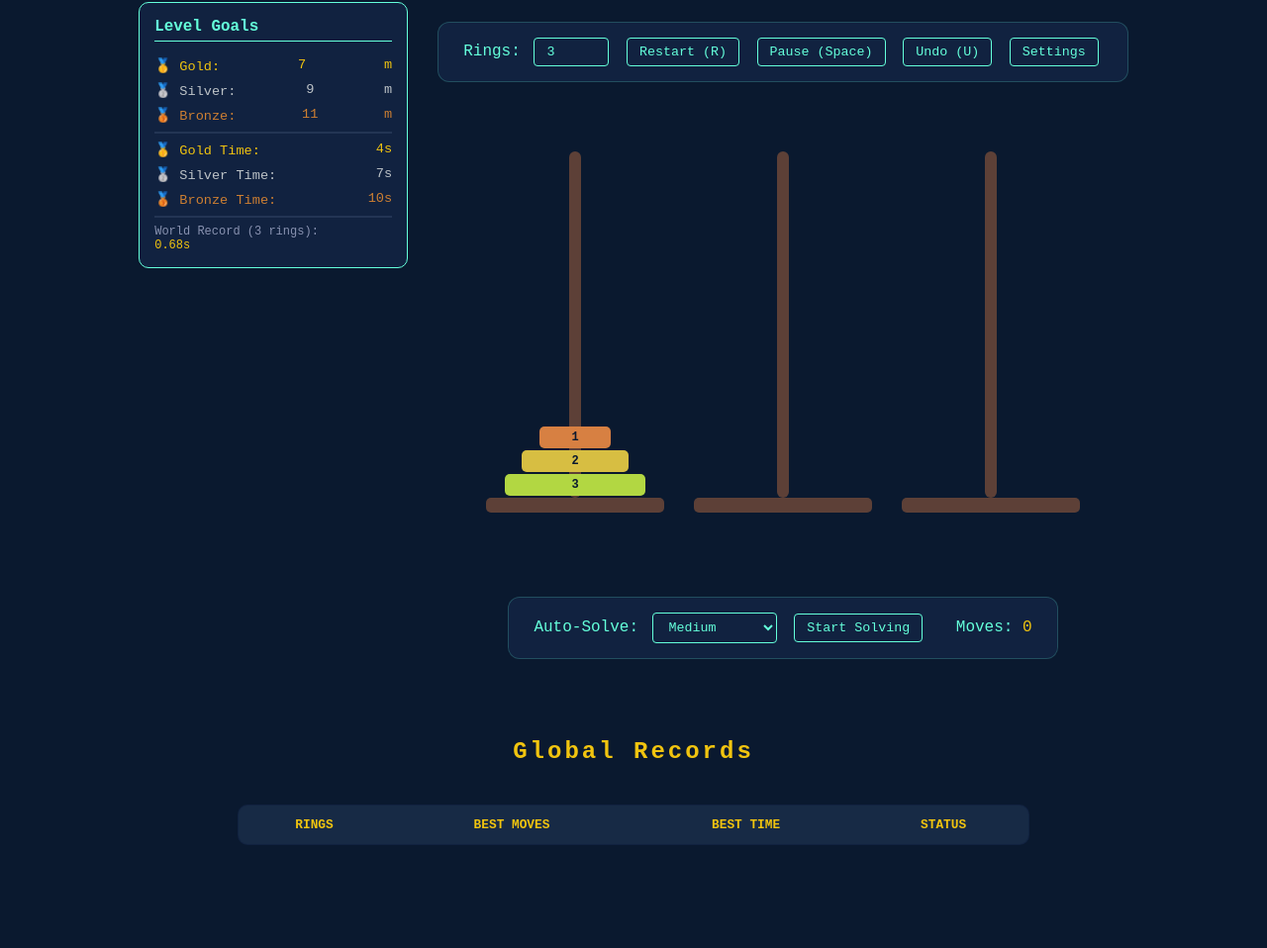
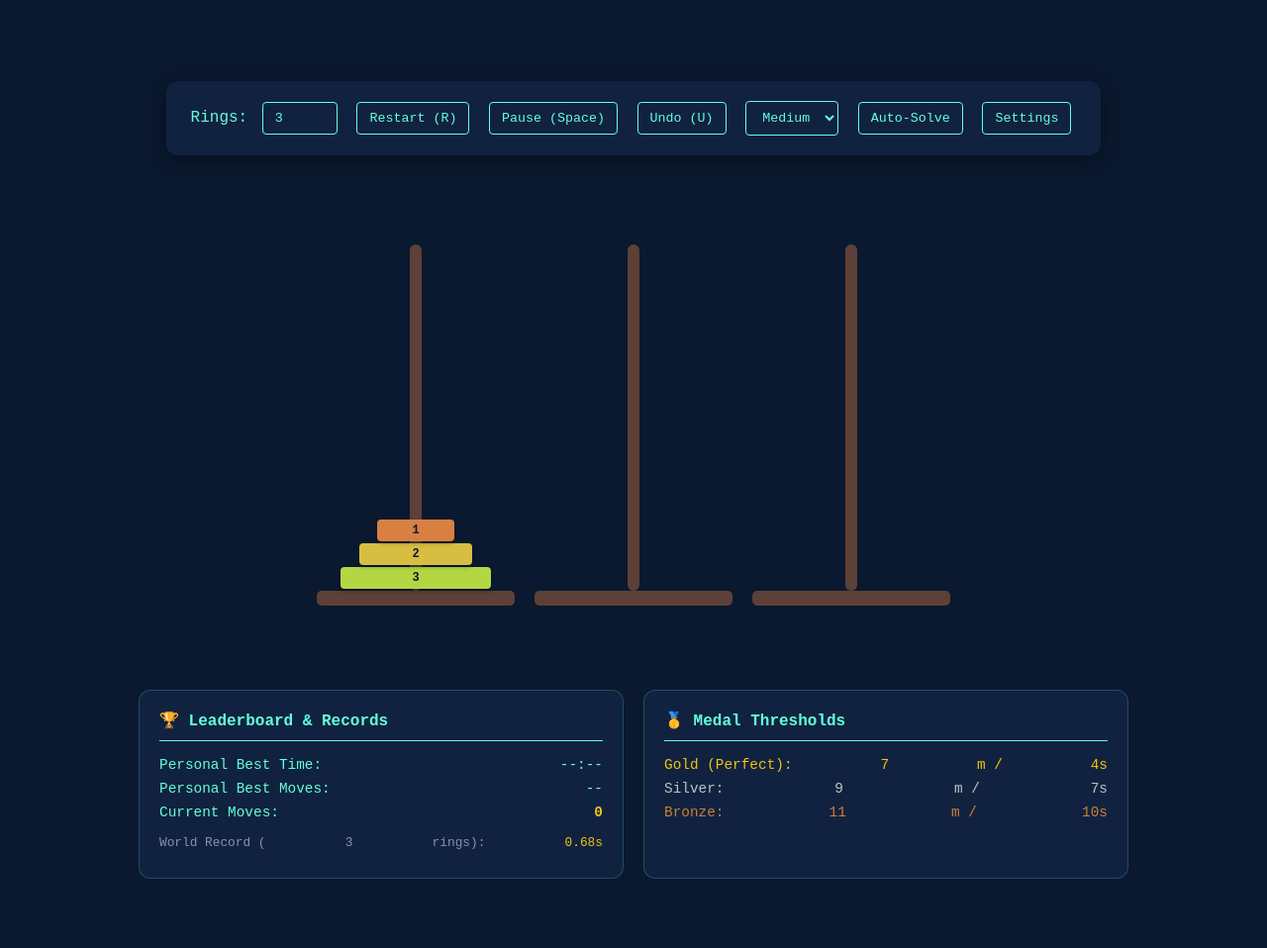
Before and after one commit to aanyaukil/TowerofHanoi, a plain HTML site: page index.html in a window 1280 px wide. Shown: the part 102-1060 px from the top of the page at 99% size. Before the commit the page ends 1006 px from the top, so only its background shows below. Drawn offline with Linux system fonts and the light colour scheme.

Commit message:
Update index.html

```diff
--- a/index.html
+++ b/index.html
@@ -2,7 +2,7 @@
 <html lang="en">
 <head>
   <meta charset="UTF-8">
-  <title>Tower of Hanoi - Grand Master</title>
+  <title>Tower of Hanoi - Pro Edition</title>
   <style>
     :root {
       --wood: #5d4037;
@@ -15,58 +15,36 @@
     }
     body {
       font-family: 'Courier New', Courier, monospace;
+      text-align: center;
       background: var(--bg-color);
       color: var(--text-color);
       margin: 0;
-      display: flex;
-      flex-direction: column;
-      align-items: center;
-      min-height: 100vh;
+      padding: 20px;
       overflow-y: auto;
-      padding-bottom: 50px;
+      overflow-x: hidden;
     }
     h1 {
-      margin: 30px 0 10px 0;
+      margin: 20px 0;
       text-transform: uppercase;
       letter-spacing: 8px;
-      font-size: 3.5rem; /* Bigger Title */
+      font-size: 3rem;
+      color: var(--text-color);
       text-shadow: 0 0 10px rgba(100, 255, 218, 0.3);
     }
 
-    .main-wrapper {
+    .game-section {
       display: flex;
       flex-direction: column;
       align-items: center;
       width: 100%;
-      max-width: 1200px;
     }
 
-    .game-section {
-      display: flex;
-      justify-content: center;
-      align-items: flex-start;
-      gap: 30px;
-      margin-bottom: 40px;
-    }
-
-    /* Side Panel */
-    .side-panel {
-      width: 240px;
-      background: var(--accent);
-      padding: 15px;
-      border-radius: 10px;
-      text-align: left;
-      font-size: 0.85rem;
-      border: 1px solid var(--text-color);
-    }
-    .medal-item { margin: 8px 0; display: flex; justify-content: space-between; }
-
     .controls {
-      margin: 20px 0;
+      margin: 20px;
       padding: 15px 25px;
       background: var(--accent);
       border-radius: 12px;
-      border: 1px solid rgba(100, 255, 218, 0.2);
+      box-shadow: 0 4px 20px rgba(0,0,0,0.4);
     }
 
     .tower-container {
@@ -75,7 +53,8 @@
       align-items: flex-end;
       height: 400px;
       gap: 60px;
-      padding: 0 40px 40px 40px;
+      padding-bottom: 40px;
+      margin: 20px 0;
       transition: filter 0.3s, opacity 0.3s;
     }
 
@@ -84,45 +63,52 @@
     .blindfolded .tower-container:hover { filter: brightness(0.15); }
 
     .tower {
-      width: 150px; height: 350px; position: relative;
+      width: 160px; height: 350px; position: relative;
       display: flex; flex-direction: column-reverse; align-items: center; cursor: pointer;
     }
     .tower.selected { background: rgba(100, 255, 218, 0.1); border-radius: 15px; }
     .tower::before { content: ""; position: absolute; bottom: 0; width: 12px; height: 100%; background: var(--wood); border-radius: 6px; z-index: 1; }
-    .tower::after { content: ""; position: absolute; bottom: -15px; width: 180px; height: 15px; background: var(--wood); border-radius: 5px; }
+    .tower::after { content: ""; position: absolute; bottom: -15px; width: 200px; height: 15px; background: var(--wood); border-radius: 5px; }
 
-    .disc { height: 22px; margin-bottom: 2px; border-radius: 5px; color: #0a192f; text-align: center; line-height: 22px; font-size: 12px; font-weight: bold; z-index: 2; cursor: grab; }
+    .disc { height: 22px; margin-bottom: 2px; border-radius: 4px; color: #0a192f; text-align: center; line-height: 22px; font-size: 12px; font-weight: bold; z-index: 2; box-shadow: 0 2px 4px rgba(0,0,0,0.3); }
     .hide-numbers .disc { color: transparent; }
     .monochrome .disc { background: #ccd6f6 !important; color: #0a192f !important; border: 1px solid #8892b0; }
 
+    /* Dashboard Styling */
+    .dashboard {
+      display: grid;
+      grid-template-columns: repeat(auto-fit, minmax(300px, 1fr));
+      gap: 20px;
+      width: 90%;
+      max-width: 1000px;
+      margin-top: 40px;
+      padding-bottom: 50px;
+    }
+
+    .panel {
+      background: var(--accent);
+      padding: 20px;
+      border-radius: 12px;
+      border: 1px solid rgba(100, 255, 218, 0.2);
+      text-align: left;
+    }
+
+    .panel h3 { margin-top: 0; border-bottom: 1px solid var(--text-color); padding-bottom: 10px; font-size: 1rem; }
+    .stat-row { display: flex; justify-content: space-between; margin: 8px 0; font-size: 0.9rem; }
+
     button, input, select {
       background: transparent; border: 1px solid var(--text-color);
-      color: var(--text-color); padding: 6px 12px; border-radius: 4px;
-      cursor: pointer; margin: 0 4px; font-family: inherit;
+      color: var(--text-color); padding: 8px 12px; border-radius: 4px;
+      cursor: pointer; margin: 5px; font-family: inherit;
     }
     button:hover { background: var(--text-color); color: var(--bg-color); }
     select option { background: var(--accent); color: var(--text-color); }
 
-    #timer { position: fixed; top: 25px; right: 40px; font-size: 1.8rem; color: var(--gold); font-weight: bold; }
-    #message { margin: 15px 0; font-size: 1.4rem; color: var(--gold); font-weight: bold; min-height: 30px; }
-
-    /* Leaderboard Table */
-    .leaderboard {
-      width: 80%;
-      max-width: 800px;
-      background: var(--accent);
-      border-collapse: collapse;
-      margin-top: 20px;
-      border-radius: 10px;
-      overflow: hidden;
-      border: 1px solid rgba(100, 255, 218, 0.2);
-    }
-    .leaderboard th, .leaderboard td { padding: 12px; text-align: center; border-bottom: 1px solid #233554; }
-    .leaderboard th { background: #172a45; color: var(--gold); text-transform: uppercase; font-size: 0.8rem; }
-    .leaderboard tr:hover { background: rgba(100, 255, 218, 0.05); }
+    #timer { position: fixed; top: 20px; right: 20px; font-size: 1.5rem; color: var(--gold); background: rgba(10, 25, 47, 0.8); padding: 5px 15px; border-radius: 8px; }
+    #message { font-size: 1.3rem; height: 30px; color: var(--gold); font-weight: bold; margin: 10px 0; }
 
     #settingsModal { display: none; position: fixed; z-index: 1000; left: 0; top: 0; width: 100%; height: 100%; background-color: rgba(0,0,0,0.8); }
-    .modal-content { background-color: var(--accent); margin: 10% auto; padding: 30px; border: 1px solid var(--text-color); width: 400px; border-radius: 10px; position: relative; text-align: left; }
+    .modal-content { background-color: var(--accent); margin: 10% auto; padding: 25px; border: 1px solid var(--text-color); width: 400px; border-radius: 12px; position: relative; }
     .close-btn { position: absolute; top: 10px; right: 15px; font-size: 24px; cursor: pointer; color: var(--text-color); }
   </style>
 </head>
@@ -131,28 +117,24 @@
   <div id="timer">00:00</div>
   <h1>Tower of Hanoi</h1>
 
-  <div class="main-wrapper">
   <div class="game-section">
-      <div class="side-panel">
-        <h3 style="margin-top:0; border-bottom:1px solid #64ffda; padding-bottom:5px;">Level Goals</h3>
-        <div class="medal-item" style="color:var(--gold)"><span>🥇 Gold:</span> <span id="targetGoldMoves">--</span>m</div>
-        <div class="medal-item" style="color:var(--silver)"><span>🥈 Silver:</span> <span id="targetSilverMoves">--</span>m</div>
-        <div class="medal-item" style="color:var(--bronze)"><span>🥉 Bronze:</span> <span id="targetBronzeMoves">--</span>m</div>
-        <hr style="border:0.5px solid #233554;">
-        <div class="medal-item" style="color:var(--gold)"><span>🥇 Gold Time:</span> <span id="targetGoldTime">--</span></div>
-        <div class="medal-item" style="color:var(--silver)"><span>🥈 Silver Time:</span> <span id="targetSilverTime">--</span></div>
-        <div class="medal-item" style="color:var(--bronze)"><span>🥉 Bronze Time:</span> <span id="targetBronzeTime">--</span></div>
-        <hr style="border:0.5px solid #233554;">
-        <div style="font-size:0.75rem; color:#8892b0;">World Record (<span id="wrCount">3</span> rings):<br><span id="worldRecord" style="color:var(--gold)">--</span></div>
-      </div>
+    <div id="message"></div>
 
-      <div style="display:flex; flex-direction:column; align-items:center;">
     <div class="controls">
       <label>Rings: </label>
       <input type="number" id="discCount" value="3" min="3" max="15" style="width:50px;" onkeydown="if(event.key==='Enter') init()">
+
       <button onclick="init()">Restart (R)</button>
       <button onclick="togglePause()" id="pauseBtn">Pause (Space)</button>
       <button onclick="undoMove()">Undo (U)</button>
+
+      <select id="solveSpeed">
+        <option value="500">Slow</option>
+        <option value="200" selected>Medium</option>
+        <option value="50">Fast</option>
+      </select>
+      <button onclick="autoSolve()" id="solveBtn">Auto-Solve</button>
+
       <button onclick="toggleModal()">Settings</button>
     </div>
 
@@ -162,47 +144,36 @@
       <div class="tower" id="tower3" data-id="3"></div>
     </div>
 
-        <div id="message"></div>
-
-        <div class="controls" style="margin-top: 0;">
-          <label>Auto-Solve: </label>
-          <select id="solveSpeed">
-            <option value="500">Slow</option>
-            <option value="250" selected>Medium</option>
-            <option value="50">Fast</option>
-            <option value="5">Instantish</option>
-          </select>
-          <button onclick="autoSolve()" id="solveBtn">Start Solving</button>
-          <div style="display:inline-block; margin-left:20px;">Moves: <span id="moveCount" style="color:var(--gold)">0</span></div>
-        </div>
+    <div class="dashboard">
+      <div class="panel">
+        <h3>🏆 Leaderboard & Records</h3>
+        <div class="stat-row"><span>Personal Best Time:</span> <span id="recordTime">--:--</span></div>
+        <div class="stat-row"><span>Personal Best Moves:</span> <span id="recordMoves">--</span></div>
+        <div class="stat-row"><span>Current Moves:</span> <span id="moveCount" style="color: var(--gold); font-weight: bold;">0</span></div>
+        <div class="stat-row" style="margin-top:15px; font-size: 0.8rem; color: #8892b0;">
+          World Record (<span id="wrDiscCount">3</span> rings): <span id="worldRecord" style="color: var(--gold);">0.68s</span>
         </div>
       </div>
 
-    <h2 style="color:var(--gold); letter-spacing:3px;">Global Records</h2>
-    <table class="leaderboard">
-      <thead>
-        <tr>
-          <th>Rings</th>
-          <th>Best Moves</th>
-          <th>Best Time</th>
-          <th>Status</th>
-        </tr>
-      </thead>
-      <tbody id="recordTableBody">
-        </tbody>
-    </table>
+      <div class="panel">
+        <h3>🥇 Medal Thresholds</h3>
+        <div class="stat-row" style="color: var(--gold);"><span>Gold (Perfect):</span> <span id="targetGoldMoves">--</span>m / <span id="targetGoldTime">--</span></div>
+        <div class="stat-row" style="color: var(--silver);"><span>Silver:</span> <span id="targetSilverMoves">--</span>m / <span id="targetSilverTime">--</span></div>
+        <div class="stat-row" style="color: var(--bronze);"><span>Bronze:</span> <span id="targetBronzeMoves">--</span>m / <span id="targetBronzeTime">--</span></div>
+      </div>
+    </div>
   </div>
 
   <div id="settingsModal">
     <div class="modal-content">
       <span class="close-btn" onclick="toggleModal()">&times;</span>
-      <h3>Configuration</h3>
-      <div style="display:flex; flex-direction:column; gap:15px;">
-        <label><input type="checkbox" id="checkNumbers" checked onchange="applyVisualSettings()"> Show Ring Numbers</label>
+      <h3 style="border-bottom: 1px solid var(--text-color); padding-bottom: 10px;">Visual Settings</h3>
+      <div style="display:flex; flex-direction:column; gap:15px; margin-top:20px;">
+        <label><input type="checkbox" id="checkNumbers" checked onchange="applyVisualSettings()"> Show Numbers on Rings</label>
         <label><input type="checkbox" id="checkMono" onchange="applyVisualSettings()"> Monochrome Mode</label>
-        <label style="color:#ff4d4d;"><input type="checkbox" id="checkBlind" onchange="applyVisualSettings()"> BLINDFOLD MODE</label>
+        <label style="color:#ff4d4d;"><input type="checkbox" id="checkBlind" onchange="applyVisualSettings()"> BLINDFOLD MODE 🕶️</label>
       </div>
-      <button style="width:100%; margin-top:25px; border-color:#ff4d4d; color:#ff4d4d;" onclick="clearAllProgress()">WIPE ALL RECORDS</button>
+      <button style="width:100%; margin-top:30px; border-color:#ff4d4d; color:#ff4d4d;" onclick="clearAllProgress()">WIPE ALL DATA</button>
     </div>
   </div>
 
@@ -219,7 +190,7 @@
     };
 
     function init() {
-      isSolving = false;
+      if(isSolving) isSolving = false;
       const n = Math.min(parseInt(document.getElementById("discCount").value), 15);
       document.getElementById("discCount").value = n;
       towers = { 1: [], 2: [], 3: [] }; moveHistory = []; moves = 0;
@@ -250,12 +221,14 @@
       document.getElementById("targetGoldMoves").textContent = perfect;
       document.getElementById("targetSilverMoves").textContent = Math.ceil(perfect * 1.2);
       document.getElementById("targetBronzeMoves").textContent = Math.ceil(perfect * 1.5);
-      const goldSeconds = Math.ceil(perfect / 2);
+
+      const goldSeconds = Math.ceil(perfect / 1.8);
       document.getElementById("targetGoldTime").textContent = goldSeconds + "s";
       document.getElementById("targetSilverTime").textContent = Math.ceil(goldSeconds * 1.6) + "s";
       document.getElementById("targetBronzeTime").textContent = Math.ceil(goldSeconds * 2.5) + "s";
-      document.getElementById("wrCount").textContent = n;
-      document.getElementById("worldRecord").textContent = worldRecords[n] || "N/A";
+
+      document.getElementById("wrDiscCount").textContent = n;
+      document.getElementById("worldRecord").textContent = (worldRecords[n] || "N/A");
     }
 
     function createDiscElement(towerId, size, max) {
@@ -275,7 +248,7 @@
     }
 
     function executeMove(fromId, toId, isUndo = false) {
-      if (fromId === toId || isPaused) return;
+      if (fromId === toId || isNaN(fromId) || isPaused) return;
       const discSize = towers[fromId][towers[fromId].length - 1];
       const targetStack = towers[toId];
       const targetSize = targetStack[targetStack.length - 1];
@@ -294,8 +267,10 @@
 
     async function autoSolve() {
       if(!gameActive || isSolving) return;
+      if(!confirm("Auto-solve will not count towards personal records.")) return;
       init();
-      isSolving = true; gameActive = false;
+      isSolving = true;
+      gameActive = false;
       document.getElementById("solveBtn").disabled = true;
       const speed = parseInt(document.getElementById("solveSpeed").value);
       const movesList = [];
@@ -312,7 +287,7 @@
         await new Promise(r => setTimeout(r, speed));
       }
       isSolving = false;
-      document.getElementById("message").textContent = "AI FINISHED";
+      document.getElementById("message").textContent = "AUTO-SOLVE COMPLETE";
     }
 
     function checkWin() {
@@ -320,9 +295,9 @@
       if (towers[3].length === n) {
         gameActive = false; timerRunning = false;
         clearInterval(timerInterval);
+        const elapsed = ((Date.now() - startTime) + totalElapsedBeforePause) / 1000;
         if (!isSolving) {
-            const elapsed = ((Date.now() - startTime) + totalElapsedBeforePause) / 1000;
-            document.getElementById("message").textContent = "🏆 VICTORY!";
+            document.getElementById("message").textContent = "WIN! " + getMedalStatus(moves);
             saveRecords(n);
         }
         document.getElementById("checkBlind").checked = false;
@@ -330,43 +305,11 @@
       }
     }
 
-    function saveRecords(n) {
-      const timeStr = document.getElementById("timer").textContent;
-      const elapsed = (Date.now() - startTime) + totalElapsedBeforePause;
-      let records = JSON.parse(localStorage.getItem('hanoi_records') || '{}');
-      if (!records[n]) records[n] = { time: Infinity, timeStr: "--:--", moves: Infinity };
-
-      let improved = false;
-      if (moves < records[n].moves) { records[n].moves = moves; improved = true; }
-      if (elapsed < records[n].time) { records[n].time = elapsed; records[n].timeStr = timeStr; improved = true; }
-
-      if (improved) {
-        localStorage.setItem('hanoi_records', JSON.stringify(records));
-        updateRecordsDisplay();
-      }
-    }
-
-    function updateRecordsDisplay() {
-      const records = JSON.parse(localStorage.getItem('hanoi_records') || '{}');
-      const tableBody = document.getElementById("recordTableBody");
-      tableBody.innerHTML = "";
-
-      Object.keys(records).sort((a,b) => a-b).forEach(n => {
-        const row = tableBody.insertRow();
-        const perfect = Math.pow(2, n) - 1;
-        const status = records[n].moves === perfect ? "🥇 Perfect" : "🥈 Finished";
-        row.innerHTML = `<td>${n} Rings</td><td>${records[n].moves}</td><td>${records[n].timeStr}</td><td style="color:var(--gold)">${status}</td>`;
-      });
-    }
-
-    function startTimer(resuming = false) {
-      timerRunning = true; if (!resuming) startTime = Date.now();
-      timerInterval = setInterval(() => {
-        const elapsed = (Date.now() - startTime) + totalElapsedBeforePause;
-        const mins = Math.floor(elapsed / 60000).toString().padStart(2, '0');
-        const secs = Math.floor((elapsed % 60000) / 1000).toString().padStart(2, '0');
-        document.getElementById("timer").textContent = `${mins}:${secs}`;
-      }, 1000);
+    function getMedalStatus(m) {
+      const perfect = Math.pow(2, parseInt(document.getElementById("discCount").value)) - 1;
+      if (m === perfect) return "🥇 PERFECT GOLD!";
+      if (m <= perfect * 1.2) return "🥈 SILVER PERFORMANCE!";
+      return "🥉 BRONZE FINISH!";
     }
 
     function togglePause() {
@@ -381,6 +324,16 @@
         document.body.classList.remove("paused-game");
         document.getElementById("pauseBtn").textContent = "Pause (Space)";
       }
+    }
+
+    function startTimer(resuming = false) {
+      timerRunning = true; if (!resuming) startTime = Date.now();
+      timerInterval = setInterval(() => {
+        const elapsed = (Date.now() - startTime) + totalElapsedBeforePause;
+        const mins = Math.floor(elapsed / 60000).toString().padStart(2, '0');
+        const secs = Math.floor((elapsed % 60000) / 1000).toString().padStart(2, '0');
+        document.getElementById("timer").textContent = `${mins}:${secs}`;
+      }, 1000);
     }
 
     function applyVisualSettings() {
@@ -398,7 +351,27 @@
       towerEl.addEventListener("drop", (e) => executeMove(parseInt(e.dataTransfer.getData("fromTower")), parseInt(towerEl.dataset.id)));
     }
     function updateDraggability() { [1, 2, 3].forEach(id => { const discs = document.getElementById(`tower${id}`).querySelectorAll(".disc"); discs.forEach((d, idx) => d.draggable = (idx === discs.length - 1 && gameActive)); }); }
-    function clearAllProgress() { if(confirm("Reset all?")) { localStorage.removeItem('hanoi_records'); updateRecordsDisplay(); toggleModal(); } }
+
+    function updateRecordsDisplay() {
+      const n = document.getElementById("discCount").value;
+      const records = JSON.parse(localStorage.getItem('hanoi_records') || '{}');
+      const rec = records[n] || { timeStr: "--:--", moves: "--" };
+      document.getElementById("recordTime").textContent = rec.timeStr;
+      document.getElementById("recordMoves").textContent = rec.moves;
+    }
+
+    function saveRecords(n) {
+      const timeStr = document.getElementById("timer").textContent;
+      const elapsed = (Date.now() - startTime) + totalElapsedBeforePause;
+      let records = JSON.parse(localStorage.getItem('hanoi_records') || '{}');
+      if (!records[n]) records[n] = { time: Infinity, timeStr: "--:--", moves: Infinity };
+      let improved = false;
+      if (moves < records[n].moves) { records[n].moves = moves; improved = true; }
+      if (elapsed < records[n].time) { records[n].time = elapsed; records[n].timeStr = timeStr; improved = true; }
+      if (improved) { localStorage.setItem('hanoi_records', JSON.stringify(records)); updateRecordsDisplay(); }
+    }
+
+    function clearAllProgress() { if(confirm("This will erase all high scores. Proceed?")) { localStorage.removeItem('hanoi_records'); updateRecordsDisplay(); toggleModal(); } }
 
     window.addEventListener("keydown", (e) => {
       if (e.code === "Space") { e.preventDefault(); togglePause(); }
```
Lines whose indentation alone changed are shown as unchanged.
